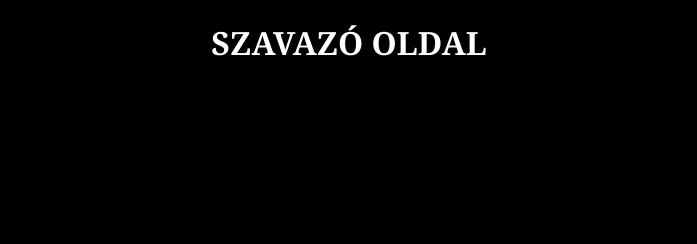
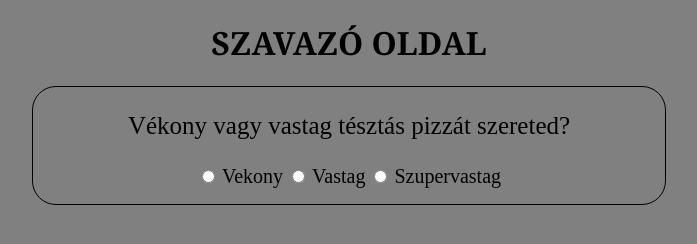
Before and after one commit to tsolyomi/Szavazo-oldal-repo, a website: page public/index.html in a window 1280 px wide. Shown: the whole page, without its empty margins (291-988 px from the left). Drawn offline with Linux system fonts and the light colour scheme.

Commit message:
Css, index html

```diff
--- a/public/index.html
+++ b/public/index.html
@@ -9,5 +9,20 @@
 </head>
 <body>
     <h1>SZAVAZÓ OLDAL</h1>
+
+    <div id="kerdes-box">
+        <p id="kerdes">Vékony vagy vastag tésztás pizzát szereted?</p>
+
+        <input type="radio" name="teszta" id="rg1" value="vekony">
+        <label for="rg1">Vekony</label>
+
+        <input type="radio" name="teszta" id="rg2" value="vastag">
+        <label for="rg2">Vastag</label>
+
+        <input type="radio" name="teszta" id="rg3" value="szupervastag">
+        <label for="rg3">Szupervastag</label>
+
+    </div>
+
 </body>
 </html>
--- a/public/style.css
+++ b/public/style.css
@@ -1,9 +1,35 @@
+*{
+    color: black;
+}
+
+
 html {
-    background-color: black;
+    background-color:grey;
 }
 
 h1{
-    color: white;
+    color: black;
     text-align: center;
     font-family:Georgia, 'Times New Roman', Times, serif;
 }
+
+#kerdes-box{
+    margin-top: 6vh;
+    padding-bottom: 2vh;
+
+    border: 1.5px black solid;
+    border-radius: 3vh;
+    width: 50%;
+    margin: auto;
+
+    text-align: center;
+
+}
+
+#kerdes{
+    font-size: 25px;
+}
+
+label{
+    font-size: 20px;
+}
```
Also changed, not shown: package.json (+5 -3 lines).
